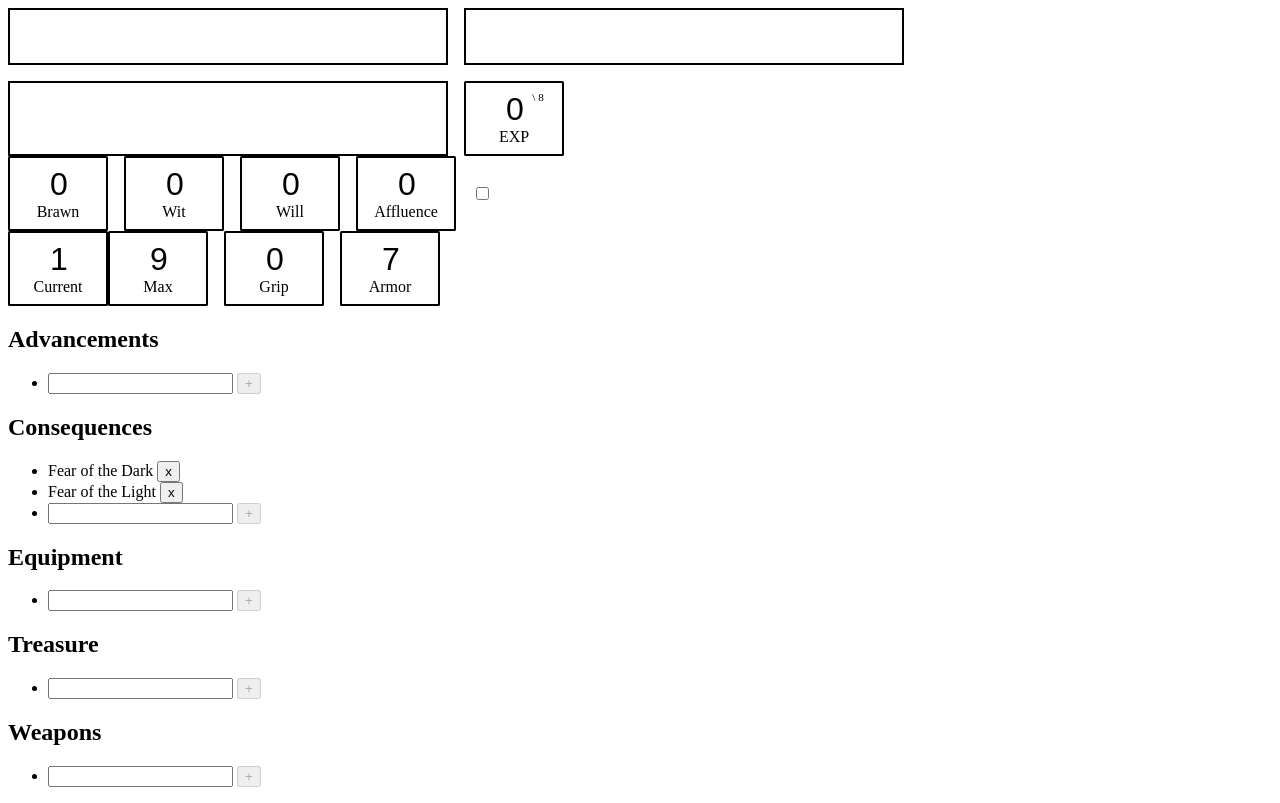
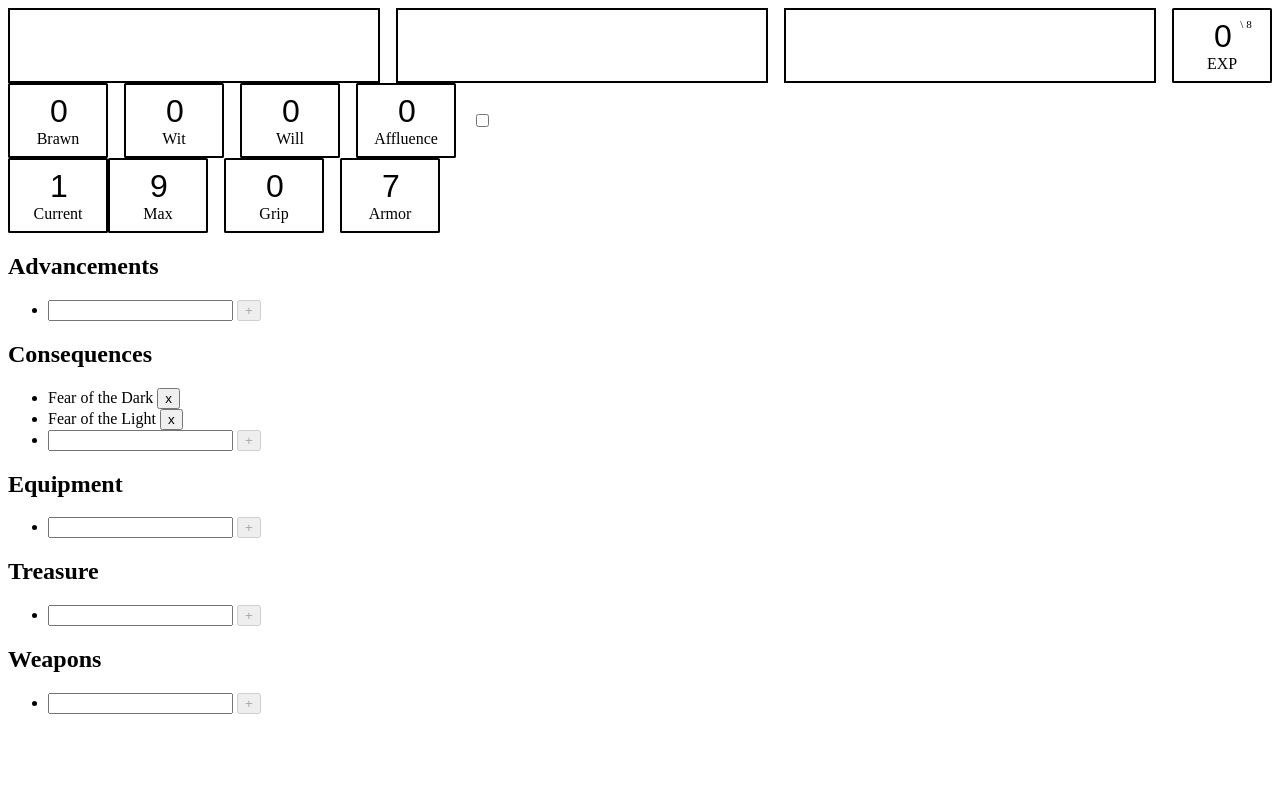
Before and after one commit to ricardolino/blb-sheet, a SvelteKit app: page / in a window 1280 px wide. Built offline with nearby package versions, Linux system fonts and the light colour scheme.

Commit message:
fix wrap

```diff
--- a/src/routes/+page.svelte
+++ b/src/routes/+page.svelte
@@ -74,10 +74,6 @@
 		min-width: 0;
 	}
 
-	.info {
-		flex-wrap: wrap;
-	}
-
 	.info,
 	.stats,
 	.well-being {
```
